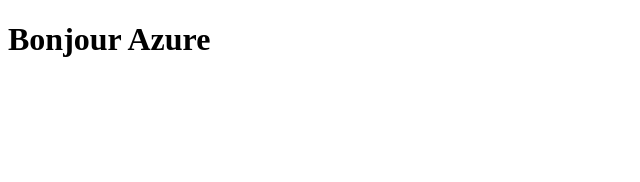
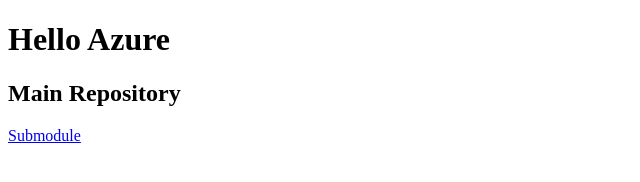
Before and after one commit to gobelineKiller/MainRepo, a plain HTML site: page index.html in a window 1280 px wide. Shown: the whole page, without its empty margins (0-640 px from the left). Drawn offline with Linux system fonts and the light colour scheme.

Commit message:
sous-module

```diff
--- a/index.html
+++ b/index.html
@@ -2,9 +2,13 @@
 <!DOCTYPE html>
 <html xmlns="http://www.w3.org/1999/xhtml">
     <head>
-        <title>Pour test azure</title>
+        <title>Hello Azure - main repository</title>
     </head>
     <body>
-        <h1>Bonjour Azure</h1>
+        <h1>Hello Azure</h1>
+        <h2>Main Repository</h2>
+        <p>
+            <a href="SubRepo/index.html">Submodule</a>
+        </p>
     </body>
 </html>
```
Also changed, not shown: 1 other file.
